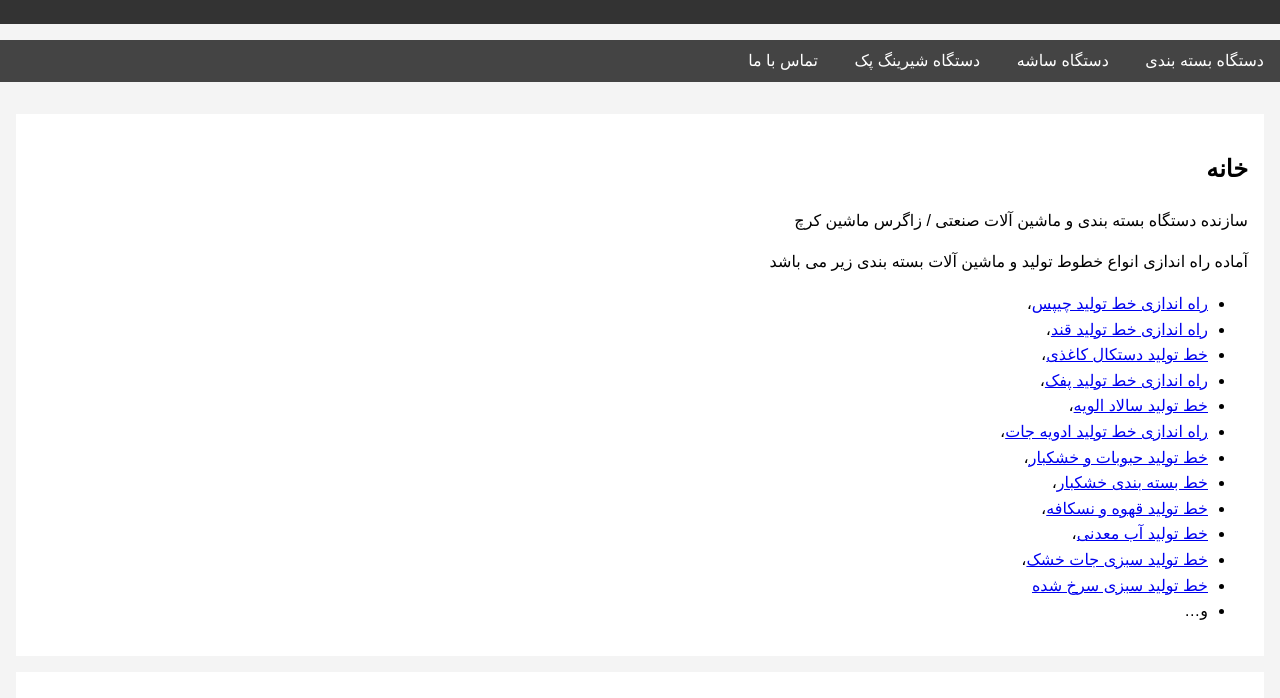
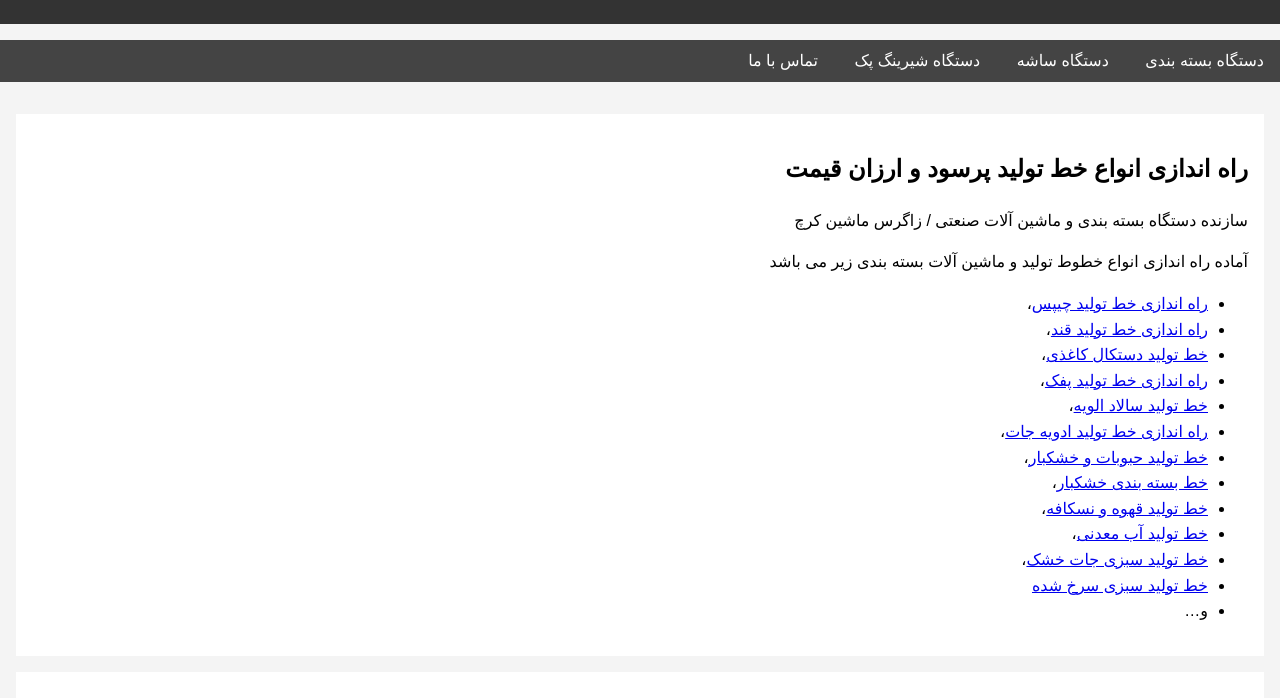
Before and after one commit to arianzagrosmachinery/pack.github.io, a plain HTML site: page index.html in a window 1280 px wide. Shown: the part 102-800 px from the top of the page. Drawn offline with Linux system fonts and the light colour scheme.

Commit message:
Update index.html

```diff
--- a/index.html
+++ b/index.html
@@ -74,7 +74,9 @@
 
 <div class="container">
   <section id="home">
-    <h2>خانه</h2>
+    <h2>
+راه اندازی انواع خط تولید پرسود و ارزان قیمت
+    </h2>
     <p>سازنده دستگاه بسته بندی و ماشین آلات صنعتی / زاگرس ماشین کرچ</p>
     <p>آماده راه اندازی انواع خطوط تولید و ماشین آلات بسته بندی زیر می باشد</p>
     <ul>
```
